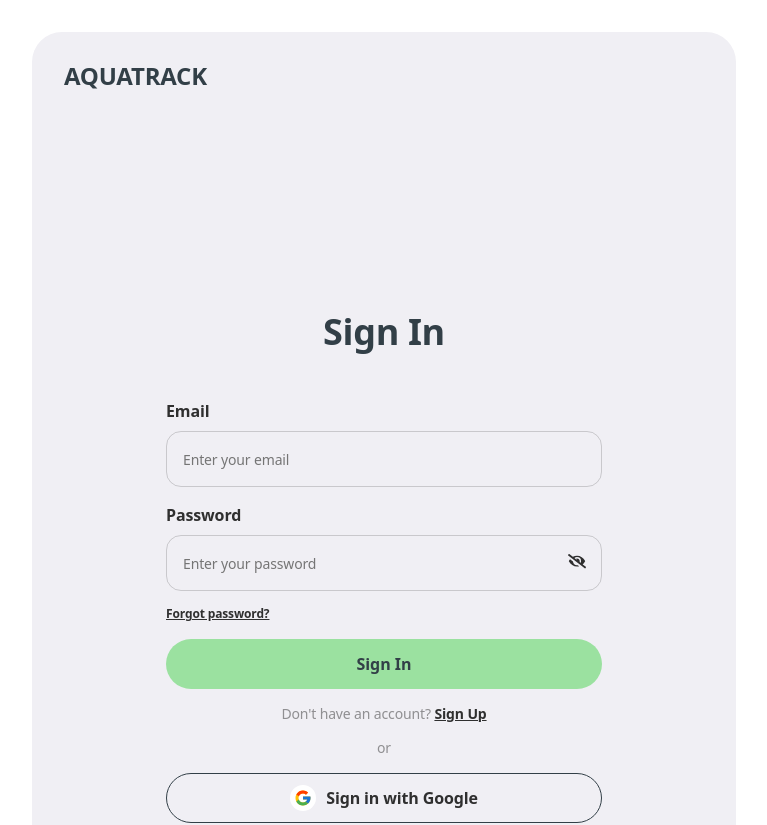
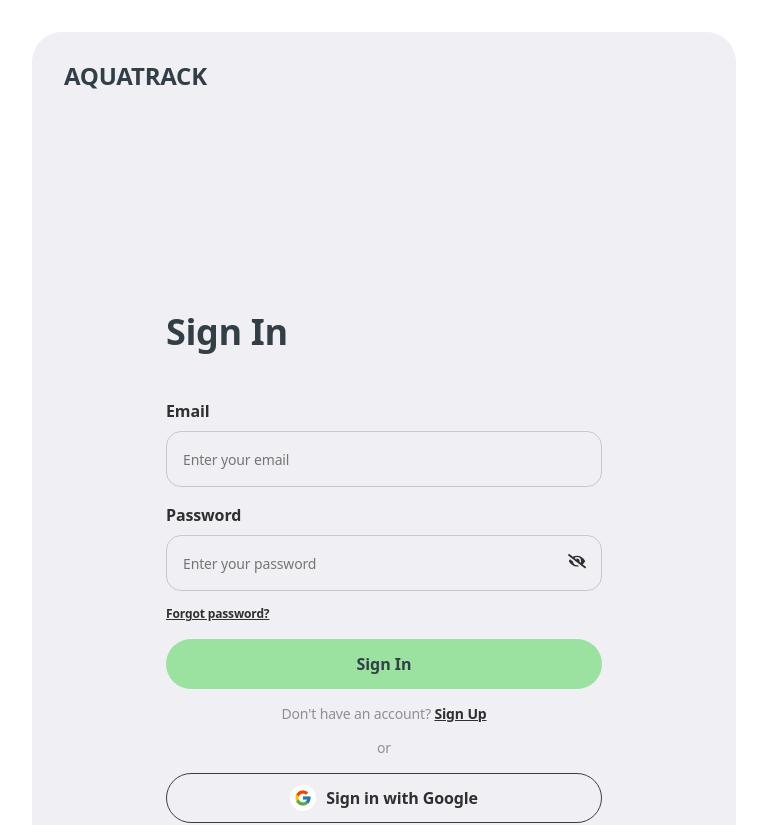
Before and after one commit to Yumfii/crystal_coders-front, a React (Create React App) app: page /signin in a window 1280 px wide. Shown: the top 825 px of the page, without its empty margins (256-1023 px from the left). Built offline with nearby package versions, Linux system fonts and the light colour scheme; no server answers.

Commit message:
style fix

```diff
--- a/src/components/SignInForm/SignInForm.module.css
+++ b/src/components/SignInForm/SignInForm.module.css
@@ -266,21 +266,15 @@
   .formContainer {
     display: flex;
     flex-direction: column;
-    justify-content: center;
-    align-items: center;
   }
 
   .form {
     display: flex;
     flex-direction: column;
-    justify-content: center;
-    align-items: center;
   }
   .title {
     font-size: 36px;
     line-height: 38px;
-    justify-content: center;
-    align-items: center;
   }
 
   .label {
--- a/src/components/SignUpForm/SignUpForm.module.css
+++ b/src/components/SignUpForm/SignUpForm.module.css
@@ -143,6 +143,7 @@
   }
   .SignUpForm {
     padding: 0 102px;
+    width: 640px;
   }
   .logo {
     margin-bottom: 74px;
--- a/src/pages/SignUpPage/SignUpPage.module.css
+++ b/src/pages/SignUpPage/SignUpPage.module.css
@@ -12,6 +12,7 @@
   .SignUpPageContainer {
     flex-direction: row;
     gap: 32px;
+    justify-content: center;
   }
   .advantages {
     display: block;
```
